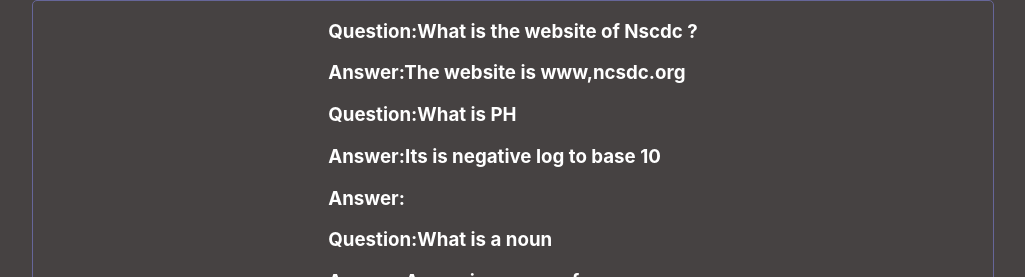
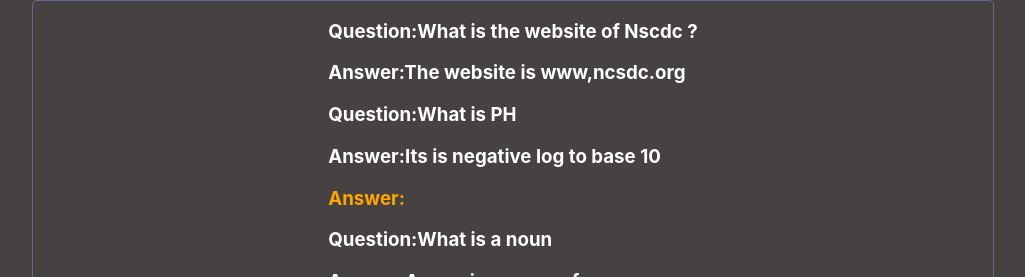
Before and after one commit to jamesoyanna/react-App-practise, a React (Create React App) app: page / in a window 1280 px wide. Shown: the top 277 px of the page, without its empty margins (127-1152 px from the left). Built offline with nearby package versions, Linux system fonts and the light colour scheme.

Commit message:
styling component using ? && operator

```diff
--- a/src/components/Joke.js
+++ b/src/components/Joke.js
@@ -3,10 +3,12 @@
 const Joke = (props) => {
     return (
       <div>
-        <h3 style={{ display: props.punchline ? "block" : "none" }}>
+        <h3 style={{ display: !props.punchline && "none" }}>
           Question:{props.question}
         </h3>
-        <h3>Answer:{props.punchline} </h3>
+        <h3 style={{ color: !props.punchline && "orange" }}>
+             Answer:{props.punchline}{" "}
+        </h3>
       </div>
     );
 }
```
